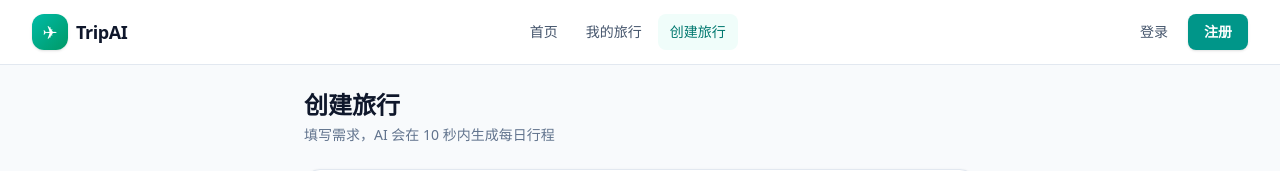
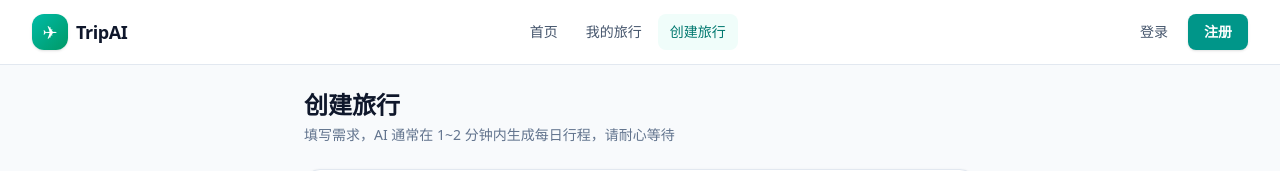
Before and after one commit to 3415399417/TripAI, a Next.js app in the folder frontend/: page /trips/new in a window 1280 px wide. Shown: the top 171 px of the page. Built offline with nearby package versions, Linux system fonts and the light colour scheme; no server answers.

Commit message:
fix: accurate generation time copy on create page

```diff
--- a/frontend/app/trips/new/page.tsx
+++ b/frontend/app/trips/new/page.tsx
@@ -8,7 +8,7 @@ export default function NewTripPage() {
     <div className="mx-auto max-w-2xl">
       <h1 className="text-2xl font-bold text-slate-900">创建旅行</h1>
       <p className="mt-1 text-sm text-slate-500">
-        填写需求，AI 会在 10 秒内生成每日行程
+        填写需求，AI 通常在 1~2 分钟内生成每日行程，请耐心等待
       </p>
       <div className="mt-6">
         <Suspense fallback={<div className="text-sm text-slate-400">加载中…</div>}>
```
